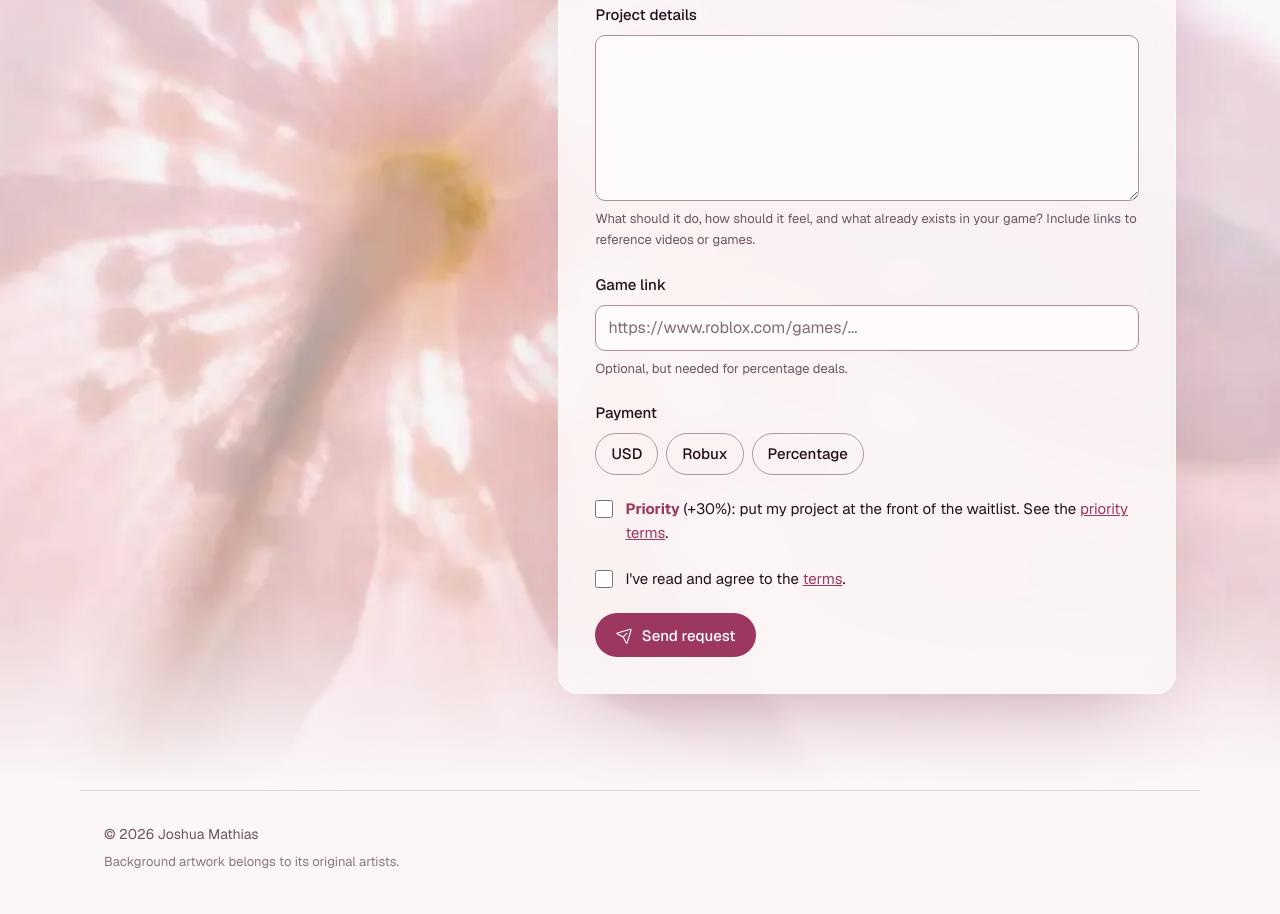
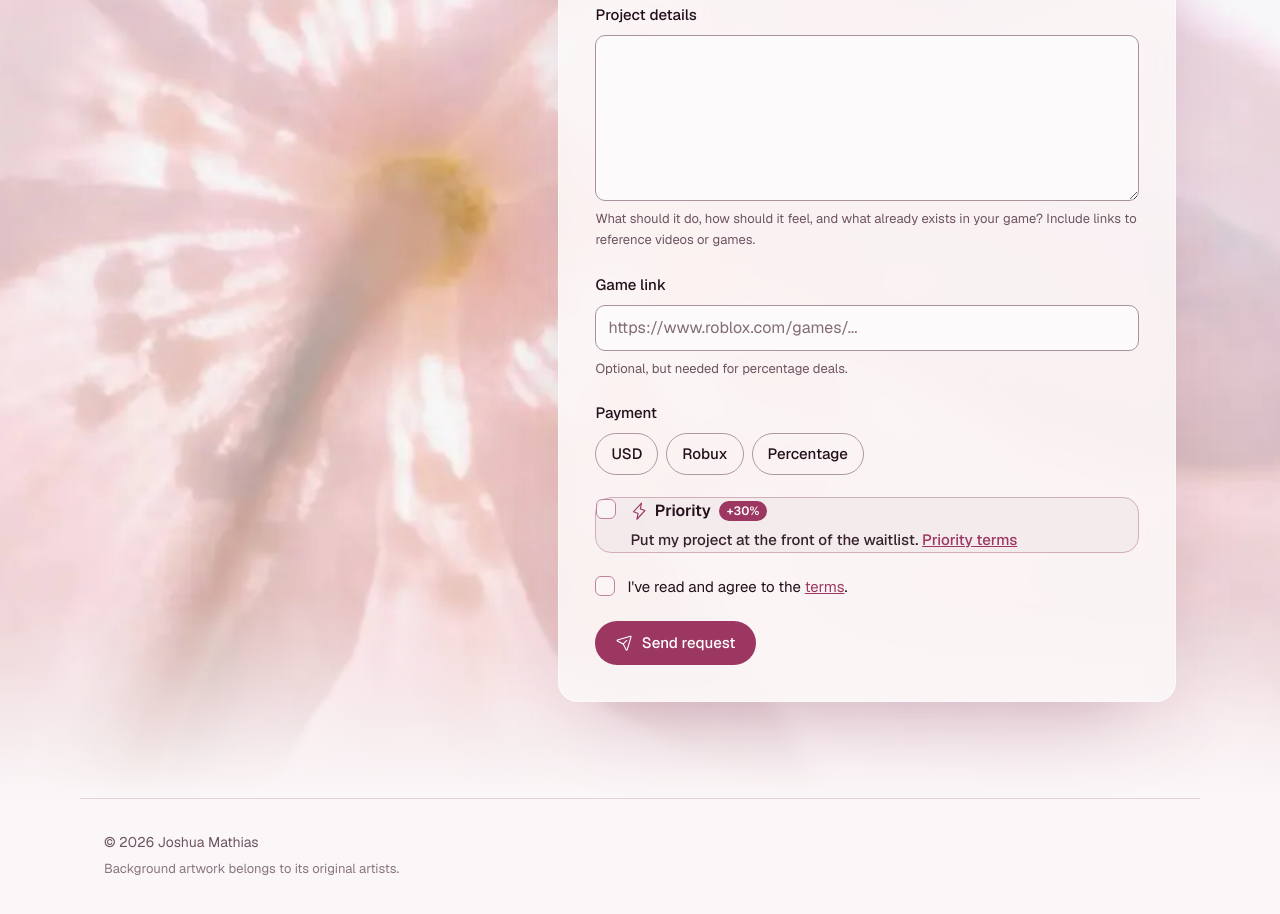
Before and after one commit to JMScripts1/JMScripts1.github.io, a plain HTML site: page commissions.html in a window 1280 px wide. Shown: the part 4174-5088 px from the top of the page. Drawn offline with Linux system fonts and the light colour scheme.

Commit message:
Fix estimate line overlap and restyle form checkboxes
The negative top margin meant for the paragraph under the request
heading also applied to the estimate line, pulling it into the text
above. Scope it to the first paragraph only. Replace the native
priority checkbox with a selectable card, and give it and the terms
checkbox a custom accent checkbox that matches both color modes.

```diff
--- a/assets/commissions.css
+++ b/assets/commissions.css
@@ -236,7 +236,8 @@
 }
 .req__inner { display: grid; grid-template-columns: 1fr 1.55fr; gap: 56px; align-items: start; }
 .req__intro { position: sticky; top: 96px; }
-.req__intro > p { color: color-mix(in srgb, var(--text) 75%, var(--muted)); max-width: 40ch; margin-top: -16px; }
+.req__intro > p { color: color-mix(in srgb, var(--text) 75%, var(--muted)); max-width: 40ch; }
+.req__intro > .c-title + p { margin-top: -16px; }
 .req__sheet {
   padding: 36px; border-radius: var(--r-lg);
   background: color-mix(in srgb, var(--bg) 88%, transparent); border: 1px solid var(--sheet-line);
@@ -313,7 +314,45 @@
 .pct .field__help { color: var(--accent-soft-ink); opacity: 0.85; }
 
 .agree { display: flex; gap: 12px; align-items: flex-start; font-weight: 400 !important; cursor: pointer; }
-.agree input { width: 18px; height: 18px; margin: 3px 0 0; accent-color: var(--accent); flex: none; }
+
+/* Custom checkboxes: rounded square that fills with the accent and shows a tick */
+.agree input, .prio-card input {
+  appearance: none; -webkit-appearance: none; flex: none;
+  width: 20px; height: 20px; margin: 1px 0 0; border-radius: 6px; cursor: pointer;
+  display: grid; place-content: center;
+  border: 1.5px solid color-mix(in srgb, var(--accent) 50%, var(--line));
+  background: color-mix(in srgb, var(--bg) 70%, transparent);
+  transition: background-color 0.2s, border-color 0.2s, transform 0.15s var(--ease);
+}
+.agree input::before, .prio-card input::before {
+  content: ""; width: 9px; height: 5px; margin-top: -2px;
+  border-left: 2px solid var(--accent-ink); border-bottom: 2px solid var(--accent-ink);
+  transform: rotate(-45deg) scale(0.4); opacity: 0;
+  transition: transform 0.2s var(--ease), opacity 0.15s;
+}
+.agree input:checked, .prio-card input:checked { background: var(--accent); border-color: var(--accent); }
+.agree input:checked::before, .prio-card input:checked::before { opacity: 1; transform: rotate(-45deg) scale(1); }
+.agree input:active, .prio-card input:active { transform: scale(0.92); }
+.agree input:focus-visible, .prio-card input:focus-visible { outline: 2px solid var(--accent); outline-offset: 3px; }
+
+/* Priority option as a selectable card */
+.prio-card {
+  display: flex; gap: 14px; align-items: flex-start; cursor: pointer;
+  padding: 16px 18px; border-radius: 16px;
+  border: 1px solid color-mix(in srgb, var(--accent) 22%, var(--line));
+  background: color-mix(in srgb, var(--surface) 70%, transparent);
+  transition: background-color 0.25s, border-color 0.25s;
+}
+.prio-card:hover { border-color: color-mix(in srgb, var(--accent) 45%, var(--line)); }
+.prio-card:has(input:checked) { background: var(--accent-soft); border-color: var(--accent); }
+.prio-card__text { display: grid; gap: 4px; font-size: 0.9375rem; color: color-mix(in srgb, var(--text) 75%, var(--muted)); }
+.prio-card__title { display: flex; align-items: center; gap: 6px; color: var(--text); font-weight: 600; font-size: 1rem; }
+.prio-card__title .icon { color: var(--accent); }
+.prio-card__fee {
+  margin-left: 2px; padding: 2px 8px; border-radius: var(--pill);
+  background: var(--accent); color: var(--accent-ink); font: 600 0.75rem/1.4 var(--sans);
+}
+.prio-card a { color: var(--accent); font-weight: 500; }
 .agree a { color: var(--accent); }
 
 .form__submit { display: flex; flex-wrap: wrap; align-items: center; gap: 16px; }
@@ -421,7 +460,6 @@
 .qprio__head { display: flex; align-items: center; gap: 6px; margin-bottom: 4px; }
 .qprio__head .icon { color: var(--accent); }
 .qprio strong { font-weight: 600; }
-.prio-opt strong { color: var(--accent); }
 
 /* ---------- Completed work ---------- */
 .work-head { display: flex; align-items: baseline; justify-content: space-between; gap: 16px; flex-wrap: wrap; }
--- a/commissions.html
+++ b/commissions.html
@@ -307,7 +307,13 @@
         </fieldset>
 
         <div class="field">
-          <label class="agree prio-opt"><input type="checkbox" name="priority" value="yes"><span><strong>Priority</strong> (+30%): put my project at the front of the waitlist. See the <a href="#terms">priority terms</a>.</span></label>
+          <label class="prio-card">
+            <input type="checkbox" name="priority" value="yes">
+            <span class="prio-card__text">
+              <span class="prio-card__title"><svg class="icon" aria-hidden="true"><use href="assets/icons.svg#i-lightning"/></svg>Priority <span class="prio-card__fee">+30%</span></span>
+              <span>Put my project at the front of the waitlist. <a href="#terms">Priority terms</a></span>
+            </span>
+          </label>
         </div>
 
         <div class="field" data-show-for="USD Robux" hidden>
```
